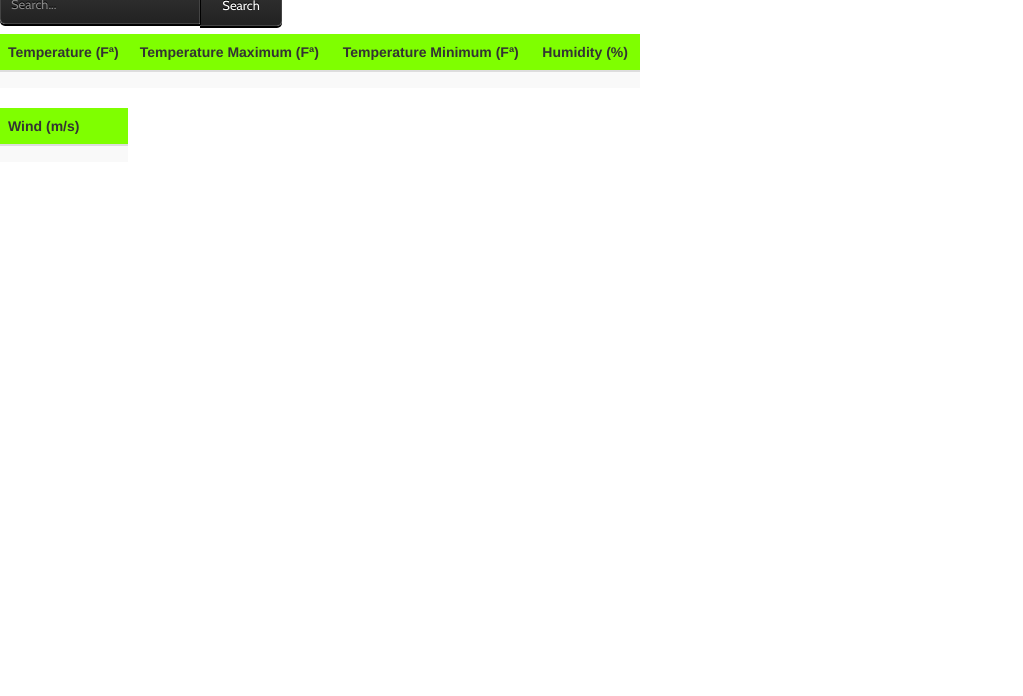
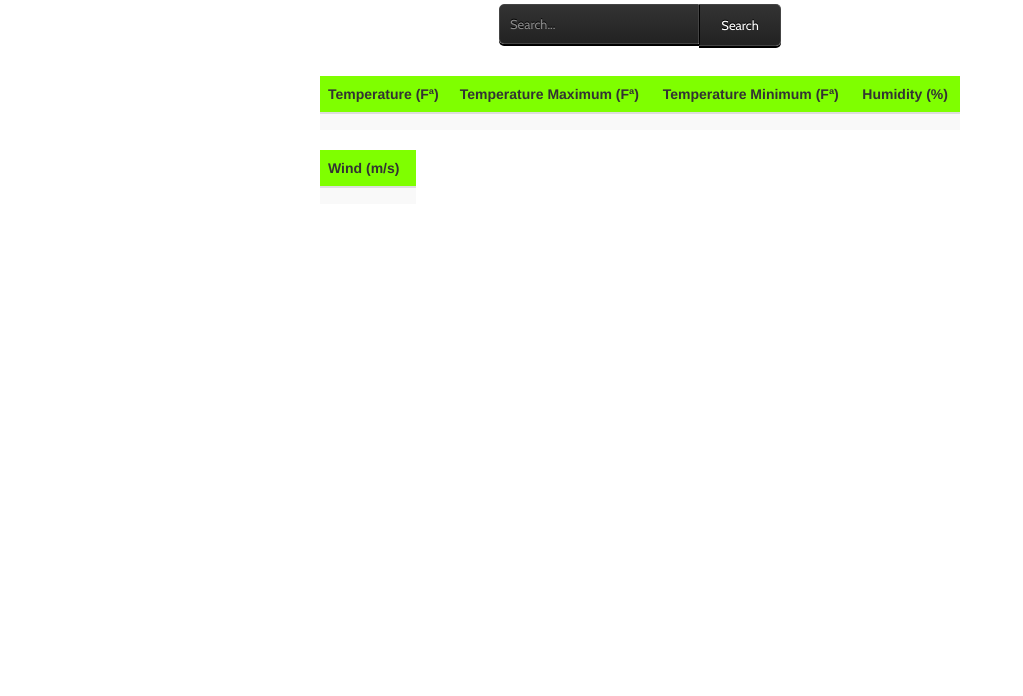
Before and after one commit to MCekko/Weather-Page, a plain HTML site: page index.html in a window 1280 px wide. Shown: the part 104-800 px from the top of the page, without its empty margins (0-1023 px from the left). Drawn offline with nearby package versions, Linux system fonts and the light colour scheme.

Commit message:
cutre pero me vale para presentar

```diff
--- a/style.css
+++ b/style.css
@@ -3,6 +3,9 @@
 .webdesigntuts-workshop {
     height: 100%;
     width: 100%;
+    display: flex;
+    justify-content: center;
+    margin-top: 20px;
 }
 
 .webdesigntuts-workshop:before,
@@ -214,19 +217,21 @@
 
 
 #table1 {
-    width: 50%;
-    margin-top: 50px;
+    width: 100%;
+    margin-top: 30px;
 }
-#table1 thead{
-   background-color: chartreuse;
+
+#table1 thead {
+    background-color: chartreuse;
 
 }
 
 #table2 {
-    width: 10%;
+    width: 15%;
 }
-#table2 thead{
-   background-color: chartreuse;
+
+#table2 thead {
+    background-color: chartreuse;
 
 }
 
@@ -243,3 +248,15 @@
         3px 3px 0px green,
         6px 6px 0px black;
 }
+
+Body {
+    display: grid;
+    grid-template-columns: 25% 50% 25%;
+}
+
+#app {
+    grid-column-start: 2;
+    grid-column-end: 3;
+}
+
+#Gif {}
```
Also changed, not shown: Cielo2.jpg (added).
